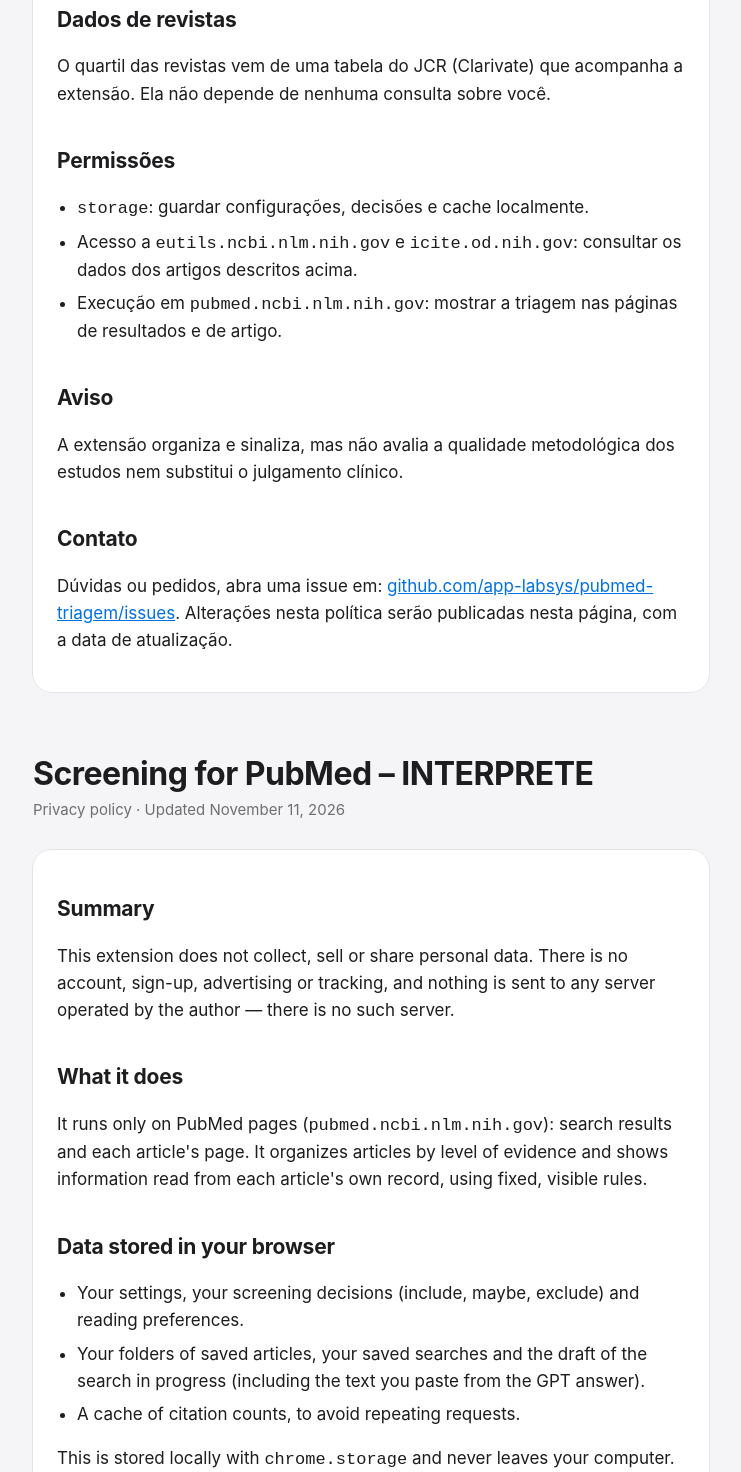
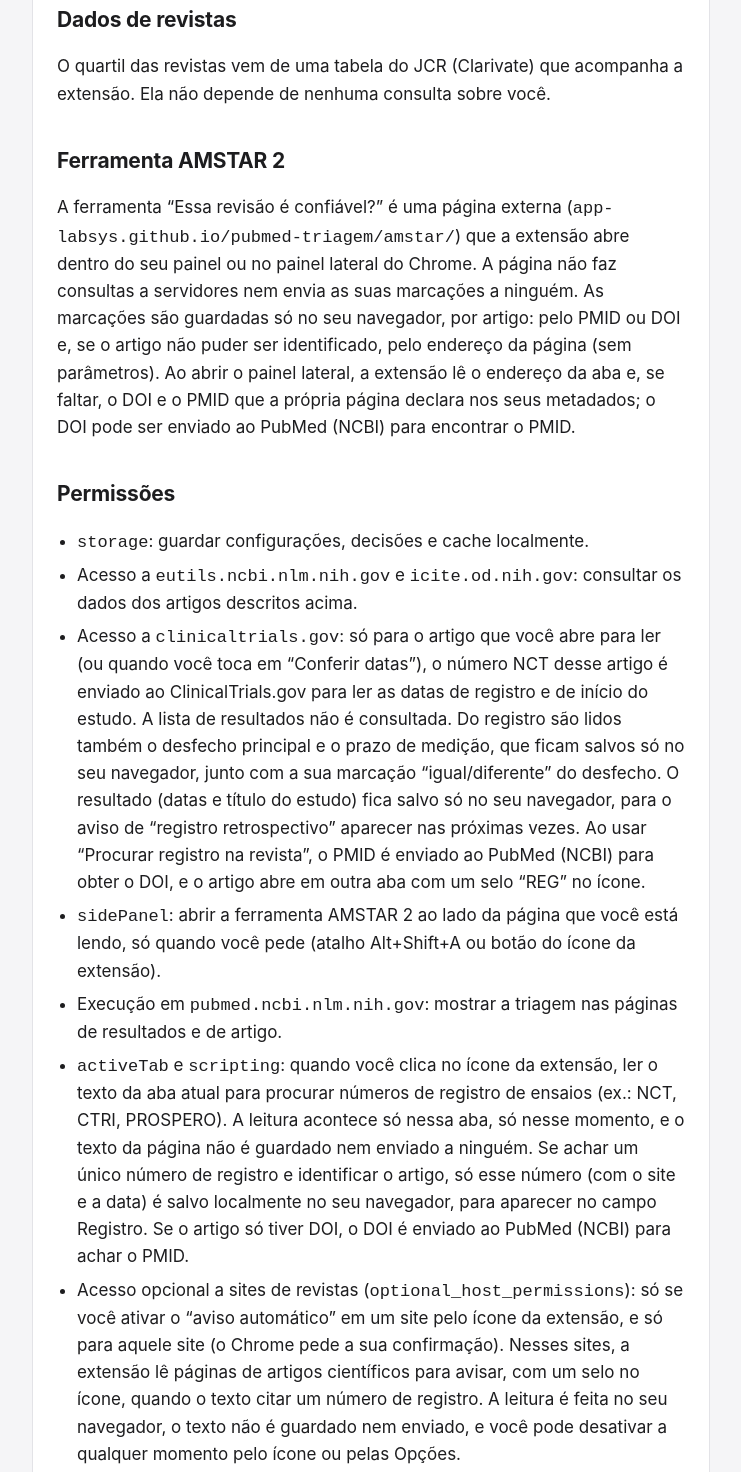
Before and after one commit to app-labsys/pubmed-triagem, a plain HTML site: page index.html in a window 1280 px wide. Shown: the part 1931-3403 px from the top of the page, without its empty margins (269-1010 px from the left). Drawn offline with Linux system fonts and the light colour scheme.

Commit message:
index.html

```diff
--- a/index.html
+++ b/index.html
@@ -58,11 +58,18 @@ footer{margin-top:28px;color:var(--mut);font-size:14px}
 <h2>Dados de revistas</h2>
 <p>O quartil das revistas vem de uma tabela do JCR (Clarivate) que acompanha a extensão. Ela não depende de nenhuma consulta sobre você.</p>
 
+<h2>Ferramenta AMSTAR 2</h2>
+<p>A ferramenta “Essa revisão é confiável?” é uma página externa (<code>app-labsys.github.io/pubmed-triagem/amstar/</code>) que a extensão abre dentro do seu painel ou no painel lateral do Chrome. A página não faz consultas a servidores nem envia as suas marcações a ninguém. As marcações são guardadas só no seu navegador, por artigo: pelo PMID ou DOI e, se o artigo não puder ser identificado, pelo endereço da página (sem parâmetros). Ao abrir o painel lateral, a extensão lê o endereço da aba e, se faltar, o DOI e o PMID que a própria página declara nos seus metadados; o DOI pode ser enviado ao PubMed (NCBI) para encontrar o PMID.</p>
+
 <h2>Permissões</h2>
 <ul>
 <li><code>storage</code>: guardar configurações, decisões e cache localmente.</li>
 <li>Acesso a <code>eutils.ncbi.nlm.nih.gov</code> e <code>icite.od.nih.gov</code>: consultar os dados dos artigos descritos acima.</li>
+<li>Acesso a <code>clinicaltrials.gov</code>: só para o artigo que você abre para ler (ou quando você toca em “Conferir datas”), o número NCT desse artigo é enviado ao ClinicalTrials.gov para ler as datas de registro e de início do estudo. A lista de resultados não é consultada. Do registro são lidos também o desfecho principal e o prazo de medição, que ficam salvos só no seu navegador, junto com a sua marcação “igual/diferente” do desfecho. O resultado (datas e título do estudo) fica salvo só no seu navegador, para o aviso de “registro retrospectivo” aparecer nas próximas vezes. Ao usar “Procurar registro na revista”, o PMID é enviado ao PubMed (NCBI) para obter o DOI, e o artigo abre em outra aba com um selo “REG” no ícone.</li>
+<li><code>sidePanel</code>: abrir a ferramenta AMSTAR 2 ao lado da página que você está lendo, só quando você pede (atalho Alt+Shift+A ou botão do ícone da extensão).</li>
 <li>Execução em <code>pubmed.ncbi.nlm.nih.gov</code>: mostrar a triagem nas páginas de resultados e de artigo.</li>
+<li><code>activeTab</code> e <code>scripting</code>: quando você clica no ícone da extensão, ler o texto da aba atual para procurar números de registro de ensaios (ex.: NCT, CTRI, PROSPERO). A leitura acontece só nessa aba, só nesse momento, e o texto da página não é guardado nem enviado a ninguém. Se achar um único número de registro e identificar o artigo, só esse número (com o site e a data) é salvo localmente no seu navegador, para aparecer no campo Registro. Se o artigo só tiver DOI, o DOI é enviado ao PubMed (NCBI) para achar o PMID.</li>
+<li>Acesso opcional a sites de revistas (<code>optional_host_permissions</code>): só se você ativar o “aviso automático” em um site pelo ícone da extensão, e só para aquele site (o Chrome pede a sua confirmação). Nesses sites, a extensão lê páginas de artigos científicos para avisar, com um selo no ícone, quando o texto citar um número de registro. A leitura é feita no seu navegador, o texto não é guardado nem enviado, e você pode desativar a qualquer momento pelo ícone ou pelas Opções.</li>
 </ul>
 
 <h2>Aviso</h2>
@@ -110,11 +117,18 @@ footer{margin-top:28px;color:var(--mut);font-size:14px}
 <h2>Journal data</h2>
 <p>Journal quartiles come from a JCR (Clarivate) table bundled with the extension. It involves no lookup about you.</p>
 
+<h2>AMSTAR 2 tool</h2>
+<p>The “Is this review reliable?” tool is an external page (<code>app-labsys.github.io/pubmed-triagem/amstar/</code>) that the extension opens inside its panel or in Chrome’s side panel. The page makes no server requests and sends your answers to no one. Answers are kept only in your browser, per article: by PMID or DOI and, if the article cannot be identified, by the page address (without parameters). When you open the side panel, the extension reads the tab address and, if needed, the DOI and PMID that the page itself declares in its metadata; the DOI may be sent to PubMed (NCBI) to find the PMID.</p>
+
 <h2>Permissions</h2>
 <ul>
 <li><code>storage</code>: keep settings, decisions and cache locally.</li>
 <li>Access to <code>eutils.ncbi.nlm.nih.gov</code> and <code>icite.od.nih.gov</code>: fetch the article data described above.</li>
+<li>Access to <code>clinicaltrials.gov</code>: only for the article you open to read (or when you tap “Conferir datas”), that article’s NCT number is sent to ClinicalTrials.gov to read the registration and start dates. The results list is not queried. The primary outcome and its time frame are also read from the registry and saved only in your browser, together with your “same/different” mark for the outcome. The result (dates and study title) is saved only in your browser, so the “retrospective registration” notice appears next time. When you use “Procurar registro na revista” (look for the registration on the journal’s page), the PMID is sent to PubMed (NCBI) to get the DOI, and the article opens in a new tab with a “REG” badge on the icon.</li>
+<li><code>sidePanel</code>: open the AMSTAR 2 tool beside the page you are reading, only when you ask (Alt+Shift+A shortcut or the extension icon button).</li>
 <li>Running on <code>pubmed.ncbi.nlm.nih.gov</code>: display the triage on results and article pages.</li>
+<li><code>activeTab</code> and <code>scripting</code>: when you click the extension icon, read the text of the current tab to look for trial registration numbers (e.g., NCT, CTRI, PROSPERO). Reading happens only on that tab, only at that moment, and the page text is neither stored nor sent anywhere. If exactly one registration number is found and the article is identified, only that number (with the site and date) is saved locally in your browser to fill the Registro field. If the article only has a DOI, the DOI is sent to PubMed (NCBI) to find the PMID.</li>
+<li>Optional access to journal sites (<code>optional_host_permissions</code>): only if you turn on the “automatic notice” for a site from the extension icon, and only for that site (Chrome asks you to confirm). On those sites the extension reads scientific article pages to show a badge on the icon when the text cites a registration number. Reading happens in your browser, the text is neither stored nor sent, and you can turn it off at any time from the icon or the Options page.</li>
 </ul>
 
 <h2>Disclaimer</h2>
```
